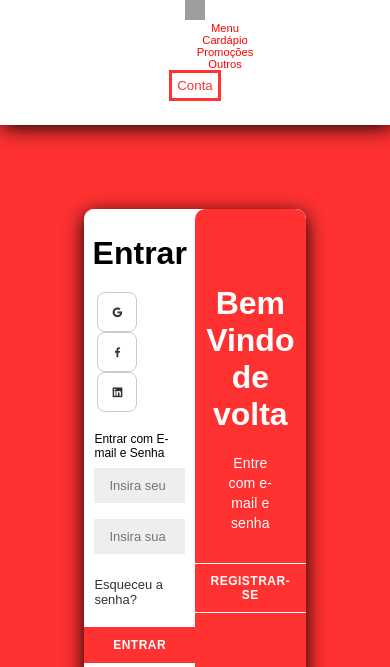
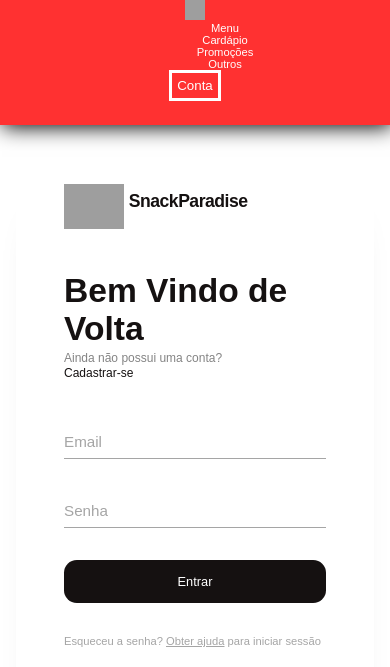
Before and after one commit to AntonioSena0/snackparadise-lachonete, a PHP site: page / in a window 390 px wide. Shown: the top 667 px of the page. Run offline with PHP 8.4, Linux system fonts and the light colour scheme; some web fonts are replaced; grey boxes are pictures that could not be loaded.

Commit message:
Modificando a tela de login

```diff
--- a/Site1°Ano/Menu/index.html
+++ b/Site1°Ano/Menu/index.html
@@ -57,15 +57,15 @@
                 <input type="radio" name="btn-radio" id="imagem3">
 
                 <div class="slide-box primeiro">
-                    <a href="../Quem somos/index.html"><img class="img-desktop" src="../img's/1.png" alt="slide 1"></a>
+                    <a href="../Quem somos/index.html"><img class="img-desktop" src="../img's/Slider-Menu/1.png" alt="slide 1"></a>
                 </div>
 
                 <div class="slide-box ">
-                    <a href="#"><img class="img-desktop" src="../img's/2.png" alt="slide 3"></a>
+                    <a href="#"><img class="img-desktop" src="../img's/Slider-Menu/2.png" alt="slide 3"></a>
                 </div>
 
                 <div class="slide-box ">
-                    <a href="../Cardápio/index.html"><img class="img-desktop" src="../img's/3.png"   alt="slide 3"></a>
+                    <a href="../Cardápio/index.html"><img class="img-desktop" src="../img's/Slider-Menu/3.png"   alt="slide 3"></a>
                 </div>
 
 
--- a/Site1°Ano/Menu/style.css
+++ b/Site1°Ano/Menu/style.css
@@ -112,7 +112,7 @@ header ul li a{
 
 section.slider {
     width: 100%;
-    height: 80vh;
+    height: 120vh;
     padding: 0;
     overflow: hidden;
     position: relative;
--- a/Site1°Ano/Quem somos/index.html
+++ b/Site1°Ano/Quem somos/index.html
@@ -5,7 +5,7 @@
     <meta name="viewport" content="width=device-width, initial-scale=1">
     <link rel="stylesheet" href="style.css">
     <link rel="shortcut icon" href="../img's/Logo.png" type="image/x-icon">
-    <title>Auxílio Preferencial</title>
+    <title>Sobre nós</title>
 </head>
 <body>
     <header id="header">
@@ -14,7 +14,7 @@
 
             <div class="flex">
 
-                <a href="#">
+                <a href="index.html">
                     <img src="../img's/Logo.png" class="logo">
                 </a>
 
@@ -52,7 +52,7 @@
         de Sistemas, onde planejamos o conceito original e a estética de nosso restaurante.
         Atualmente, trabalhamos apenas virtualmente, por conta de desafios financeiros e também por conta dos integrantes serem todos menores de idade.
         Nossos maiores valores são: a integridade com nossos consumidores, o respeito com os funcionários e demais, a inovação, por sermos um ambiente inclusivo e feito de fácil acesso para todos desfrutarem de nossos serviços.</P>
-    <img class="logo2" alt="Vlibras removebg" src="../img's/Logo.png" />
+    <img class="logo2" alt="SnackParadiseLogo" src="../img's/Logo.png" />
     </main>
     <footer>
         <div class="footer-container">
--- a/Site1°Ano/Tela de login/index.html
+++ b/Site1°Ano/Tela de login/index.html
@@ -16,7 +16,7 @@
 
             <div class="flex">
 
-                <a href="#">
+                <a href="../Quem somos/index.html">
                     <img src="../img's/Logo.png" class="logo">
                 </a>
 
@@ -52,81 +52,108 @@
 
     <main>
 
-        <div class="container" id="container">
+        <div class="main-container">
+            <div class="box">
+                <div class="forms">
+                    <form action="index.html" autocomplete="off" class="Entrar-Form">
+                        <div class="logo2">
+                            <img src="../img's/Logo.png" alt="SnackParadiseLogo">
+                            <h4>SnackParadise</h4>
+                        </div>
 
-            <div class="form-container sign-up">
+                        <div class="txt-inicial">
+                            <h2>Bem Vindo de Volta</h2>
+                            <h6>Ainda não possui uma conta?</h6>
+                            <div class="toggle">Cadastrar-se</div>
+                        </div>
 
-                <form>
+                        <div class="form-atual">
 
-                    <h1>Registrar-se</h1>
-                    <div class="social-icons">
+                            <div class="input-wrap">
 
-                        <a href="#" class="icons"><i class='bx bxl-google'></i></a>
-                        <a href="#" class="icons"><i class='bx bxl-facebook'></i></a>
-                        <a href="#" class="icons"><i class='bx bxl-linkedin-square'></i></a>
+                                <input type="email" minlength="4" class="input-field" autocomplete="off" required/>
+                                <label>Email</label>
 
-                    </div><!--social-icons-->
+                            </div>
 
-                    <span>Registrar-se com o E-mail</span>
+                            <div class="input-wrap">
 
-                    <input type="text" placeholder="Nome" required>
-                    <input type="email" placeholder="Insira seu E-mail" required>
-                    <input type="password" placeholder="Insira sua Senha" required>
-                    <button>Registrar-se</button>
-                </form>
+                                <input type="password" minlength="4" class="input-field" autocomplete="off" required/>
+                                <label>Senha</label>
 
-            </div><!--form-container sign-up-->
+                            </div>
 
-        <div class="form-container sign-in">
+                            <input type="submit" value="Entrar" class="botao-login">
 
-            <form>
+                            <p class="txt">
+                                Esqueceu a senha?
+                                <a href="#">Obter ajuda</a> para iniciar sessão
+                            </p>
 
-                <h1>Entrar</h1>
-                <div class="social-icons">
+                        </div>
+                    </form>
 
-                    <a href="#" class="icons"><i class='bx bxl-google'></i></a>
-                    <a href="#" class="icons"><i class='bx bxl-facebook'></i></a>
-                    <a href="#" class="icons"><i class='bx bxl-linkedin-square'></i></a>
+                    <form action="index.html" autocomplete="off" class="Cadastrar-se-Form">
+                        <div class="logo2">
+                            <img src="../img's/Logo.png" alt="SnackParadiseLogo">
+                            <h4>SnackParadise</h4>
+                        </div>
 
-                </div><!--social-icons-->
+                        <div class="txt-inicial">
+                            <h2>Seja Bem Vindo</h2>
+                            <h6>Já tem uma conta?</h6>
+                            <div class="toggle">Entrar</div>
+                        </div>
 
-                <span>Entrar com E-mail e Senha</span>
+                        <div class="form-atual">
 
-                <input type="email" placeholder="Insira seu E-mail" required>
-                <input type="password" placeholder="Insira sua Senha" required>
-                <a href="#">Esqueceu a senha?</a>
-                <button>Entrar</button>
+                            <div class="input-wrap">
 
-            </form>
+                                <input type="text" minlength="4" class="input-field" autocomplete="off" required/>
+                                <label>Nome</label>
 
-        </div><!--form-container sign-up-->
+                            </div>
 
-        <div class="toggle-container">
+                            <div class="input-wrap">
 
-            <div class="toggle">
+                                <input type="email" class="input-field" autocomplete="off" required/>
+                                <label>Email</label>
 
-                <div class="toggle-panel toggle-left">
+                            </div>
 
-                    <h1>Bem Vindo a<br> Nossa Lanchonete</h1>
-                    <p>Se junte a nós e experimente os <br>melhores lanches da sua vida</p>
-                    <button class="hidden" id="login">Entrar</button>
+                            <div class="input-wrap">
 
+                                <input type="password" minlength="4" class="input-field" autocomplete="off" required/>
+                                <label>Senha</label>
+
+                            </div>
+
+                            <input type="submit" value="Cadastrar-se" class="botao-login">
+
+                            <p class="txt">
+                                Cadastrando esta conta, você concorda com os
+                                <a href="#">Termos de Serviços</a> e
+                                <a href="#">Política de Privacidade</a>
+                            </p>
+
+                        </div>
+                    </form>
                 </div>
 
-                <div class="toggle-panel toggle-right">
-
-                    <h1>Bem Vindo de volta</h1>
-                    <p>Entre com e-mail e senha</p>
-                    <button class="hidden" id="register">Registrar-se</button>
-
-                </div><!--toggle-panel toggle-right-->
-
-            </div><!--toggle-->
-
-        </div><!--toggle-container-->
-
-    </div><!--container-->
-
+                <div class="carrossel">
+                    <div class="imagens">
+                        <img src="../img's/Slider-Login/1.png" class="imagem img-1 mostrar" alt="Sobre nós">
+                        <img src="../img's/Slider-Login/2.png" class="imagem img-2" alt="Junte se a nós">
+                        <img src="../img's/Slider-Login/3.png" class="imagem img-3" alt="Tenha a melhor experiência">
+                        <div class="bullets">
+                            <span class="active" data-value="1"></span>
+                            <span data-value="2"></span>
+                            <span data-value="3"></span>
+                    </div>
+                </div>
+                </div>
+            </div>
+        </div>
     </main>
 
     <footer>
--- a/Site1°Ano/Tela de login/style.css
+++ b/Site1°Ano/Tela de login/style.css
@@ -17,197 +17,6 @@ body{
 
 body.loaded {
     opacity: 2;
-}
-
-main{
-    position: relative;
-    display: flex;
-    background-color: #FF3131;
-    padding: 10vh;
-}
-
-.container{
-    background-color: #fff;
-    border-radius: 10px;
-    box-shadow: 0 5px 20px #000;
-    position: relative;
-    display: flex;
-    overflow: hidden;
-    width: 70%;
-    max-width: 100%;
-    height: 480px;
-    margin: 0 auto;
-}
-
-.container p{
-    font-size: 14px;
-    line-height: 20px;
-    letter-spacing: 0.1px;
-    margin: 20px 0;
-}
-
-.container span{
-    font-size: 12px;
-}
-
-.container a{
-    color: #333;
-    font-size: 13px;
-    text-decoration: none;
-    margin: 15px 0 10px;
-}
-
-.container button{
-    background-color: #FF3131;
-    color: #fff;
-    font-size: 12px;
-    padding: 10px 45px;
-    border: 1px solid transparent;
-    border-radius: 10px;
-    font-weight: 600;
-    letter-spacing: 0.5px;
-    text-transform: uppercase;
-    margin-top: 10px;
-    cursor: pointer;
-}
-
-.container button.hidden{
-    background-color: transparent;
-    border-color: #fff;
-}
-
-.container form{
-    background-color: #fff;
-    display: flex;
-    align-items: center;
-    justify-content: center;
-    flex-direction: column;
-    height: 100%;
-    padding: 10px;
-}
-
-.container input{
-    background-color: #eee;
-    border: none;
-    margin: 8px 0;
-    padding: 10px 15px;
-    font-size: 13px;
-    width: 100%;
-    outline: none;
-}
-
-.form-container{
-    position: absolute;
-    top: 0;
-    height: 100%;
-    transition: all 0.6s ease-in-out;
-}
-
-.sign-in{
-    left: 0;
-    width: 50%;
-    z-index: 2;
-}
-
-.sign-up{
-    left: 0;
-    width: 50%;
-    opacity: 0;
-    z-index: 1;
-}
-
-.container.active .sign-up{
-    transform: translateX(100%);
-    opacity: 1;
-    z-index: 5;
-    animation: move 0.6s;
-}
-
-@keyframes move{
-    0%, 49.99%{
-        opacity: 0;
-        z-index: 1;
-    }
-    50%, 100%{
-        opacity: 1;
-        z-index: 5;
-    }
-}
-
-.social-icons{
-    margin: 20px 0;
-}
-
-.social-icons a{
-    border: 1px solid #ccc;
-    border-radius: 20%;
-    display: inline-flex;
-    justify-content: center;
-    align-items: center;
-    margin: 0 3px;
-    width: 40px;
-    height: 40px;
-}
-
-.toggle-container{
-    position: relative;
-    top: 0;
-    left: 50%;
-    width: 50%;
-    height: 100%;
-    overflow: hidden;
-    transition: all 0.6s ease-in-out;
-    border-radius: 10px;
-    z-index: 1000;
-}
-
-.container.active .toggle-container{
-    transform: translateX(-100%);
-    border-radius: 10px;
-}
-
-.toggle{
-    background-color: #FF3131;
-    height: 100%;
-    color: #fff;
-    position: relative;
-    left: -100%;
-    height: 100%;
-    width: 200%;
-    transform: translateX(0);
-    transition: all 0.6s ease-in-out;
-}
-
-.container.active .toggle{
-    transform: translateX(50%);
-}
-
-.toggle-panel{
-    position: absolute;
-    width: 50%;
-    height: 100%;
-    display: flex;
-    align-items: center;
-    justify-content: center;
-    flex-direction: column;
-    padding: 0 30px;
-    text-align: center;
-    top: 0;
-    transform: translateX(0);
-    transition: all 0.6s ease-in-out;
-}
-
-.toggle-left{
-    transform: translateX(-200%);
-}
-
-.container.active .toggle-left{
-    transform: translateX(0);
-}
-
-.toggle-right{
-    right: 0;
-    transform: translateX(0);
 }
 
 .logo{
@@ -237,6 +46,7 @@ header{
     left: 0;
     box-shadow: 2px 2px 20px #000;
     transition: 0.5s;
+    background-color: #FF3131;
 }
 
 header i{
@@ -254,7 +64,7 @@ header ul li{
 }
 
 header ul li a{
-    color: red;
+    color: #fff;
     text-decoration: none;
 }
 
@@ -264,29 +74,288 @@ header ul li a{
 
 .list-menu1:hover{
     transform: scale(1.4);
-    color: #FF3131;
+    color: #fff;
 }
 
 .btn-conta button{
     background: none;
     border: none;
     cursor: pointer;
-    color: #FF3131;
-    border: solid #FF3131;
+    color: #fff;
+    border: solid #fff;
     padding: 5px;
     transition: 500ms;
 }
 
 .btn-conta button:hover{
-    background-color: #FF3131;
-    color: #fff;
-    border: solid #fff;
+    background-color: #fff;
+    color: #ff3131;
+    border: solid #ff3131;
     transform: scale(1.3);
 }
 
+main{
+    width: 100%;
+    min-height: 100vh;
+    overflow: hidden;
+    padding: 2rem;
+    display: flex;
+    align-items: center;
+    justify-content: center;
+}
+
+.main-container{
+    position: relative;
+    width: 100%;
+    max-width: 1020px;
+    height: 640px;
+    background-color: #fff;
+    border-radius: 3.3rem;
+    box-shadow: 0 60px 40px -30px rgba(0, 0, 0, 0.27);
+}
+
+.box{
+    position: absolute;
+    width: calc(100% - 4.1rem);
+    height: calc(100% - 4.1rem);
+    top: 50%;
+    left: 50%;
+    transform: translate(-50%, -50%);
+}
+
+.forms{
+    position: absolute;
+    height: 100%;
+    width: 45%;
+    top: 0;
+    left: 0;
+    display: grid;
+    grid-template-columns: 1fr;
+    grid-template-rows: 1fr;
+    transition: 0.8s ease-in-out;
+}
+
+form{
+    max-width: 260px;
+    width: 100%;
+    margin: 0 auto;
+    height: 100%;
+    display: flex;
+    flex-direction: column;
+    justify-content: space-evenly;
+    grid-column: 1 / 2;
+    grid-row: 1 / 2;
+    transition: opacity 0.02s 0.4s;
+}
+
+form.Cadastrar-se-Form{
+    opacity: 0;
+    pointer-events: none;
+}
+
+.logo2{
+    display: flex;
+    align-items: center;
+}
+
+.logo2 img{
+    width: 60px;
+    margin-right: 0.3rem;
+}
+
+.logo2 h4{
+    font-size: 1.1rem;
+    margin-top: -9px;
+    letter-spacing: -0.5px;
+    color: #151111;
+}
+
+.txt-inicial h2{
+    font-size: 2.1rem;
+    font-weight: 600;
+    color: #151111;
+}
+
+.txt-inicial h6{
+    color: #0000007c;
+    font-weight: 400;
+    font-size: 0.75rem;
+    display: inline;
+}
+
+.toggle{
+    color: #151111;
+    text-decoration: none;
+    font-size: 0.75rem;
+    font-weight: 500;
+    transition: 0.3s;
+    cursor: pointer;
+}
+
+.toggle:hover{
+    color: #FF3131;
+}
+
+.input-wrap{
+    position: relative;
+    height: 37px;
+    margin-bottom: 2rem;
+}
+
+.input-field{
+    position: absolute;
+    width: 100%;
+    height: 100%;
+    background: none;
+    border: none;
+    outline: none;
+    border-bottom: 1px solid #a5a5a5;
+    padding: 0;
+    font-size: 0.95rem;
+    color: #151111;
+    transition: 0.4s;
+}
+
+label{
+    position: absolute;
+    left: 0;
+    top: 50%;
+    transform: translateY(-50%);
+    font-size: 0.95rem;
+    color: #a5a5a5;
+    transition: 0.4s;
+}
+
+.input-field.active{
+    border-bottom-color: #151111;
+}
+
+.input-field.active + label{
+    font-size: 0.75rem;
+    top: -2px;
+}
+
+.botao-login{
+    display: inline-block;
+    width: 100%;
+    height: 43px;
+    background-color: #151111;
+    color: #fff;
+    border: none;
+    cursor: pointer;
+    border-radius: 0.8rem;
+    font-size: 0.8rem;
+    margin-bottom: 2rem;
+    transition: 0.4s;
+}
+
+.botao-login:hover{
+    background-color: #FF3131;
+}
+
+.txt{
+    color: #a5a5a5;
+    font-size: 0.7rem;
+}
+
+.txt a{
+    color: #a5a5a5;
+    transition: 0.3s;
+}
+
+.txt a:hover{
+    color: #FF3131;
+}
+
+main.Modo-Cadastrar-se form.Entrar-Form{
+    opacity: 0;
+    pointer-events: none;
+}
+
+main.Modo-Cadastrar-se form.Cadastrar-se-Form{
+    opacity: 1;
+    pointer-events: all;
+}
+
+main.Modo-Cadastrar-se .forms{
+    left: 55%;
+}
+
+main.Modo-Cadastrar-se .carrossel{
+    left: 0;
+}
+
+.carrossel{
+    position: absolute;
+    height: 100%;
+    width: 55%;
+    left: 45%;
+    top: 0;
+    background-color: #9e1c1c;
+    border-radius: 50px;
+    transition: 0.8s ease-in-out;
+    overflow: hidden;
+}
+
+.imagens{
+    display: grid;
+    grid-template-columns: 1fr;
+    grid-template-rows: 1fr;
+}
+
+.imagem{
+    width: 100%;
+    height: 100%;
+    grid-column: 1/2;
+    grid-row: 1/2;
+    opacity: 0;
+    border-radius: 50px;
+    transition: opacity 0.3s, transform 0.5s;
+}
+
+.img-1{
+    transform: translate(0, -50px);
+}
+
+.img-2{
+    transform: scale(0.4, 0.5);
+}
+
+.img-3{
+    transform: scale(0.3) rotate(20deg);
+}
+
+.imagem.mostrar{
+    opacity: 1;
+    transform: none;
+}
+
+.bullets{
+    display: flex;
+    align-items: center;
+    justify-content: center;
+}
+
+.bullets span{
+    display: block;
+    width: 0.5rem;
+    height: 0.5rem;
+    background-color: #fff;
+    margin: 0 0.25rem;
+    border-radius: 50%;
+    cursor: pointer;
+    transition: 0.3s;
+}
+
+.bullets span.active{
+    width: 1.1rem;
+    background-color: #151111;
+    border-radius: 1rem;
+}
+
 footer {
-    background-color: #FFF;
-    color: #FF3131;
+    background-color: #ff3131;
+    color: #fff;
     padding: 20px;
     text-align: center;
 }
@@ -304,7 +373,7 @@ footer {
 }
 
 .footer-container .footer-links a {
-    color: #FF3131;
+    color: #fff;
     text-decoration: none;
     margin: 0 10px;
     font-size: 1rem;
@@ -316,6 +385,58 @@ footer {
 
 .footer-container .footer-bottom {
     font-size: 1rem;
+}
+
+@media screen and (max-width: 850px){
+    .main-container{
+        height: auto;
+        max-width: 550px;
+        overflow: hidden;
+    }
+
+    .box{
+        position: static;
+        transform: none;
+        width: revert;
+        height: revert;
+        padding: 2rem;
+    }
+
+    .forms{
+        position: revert;
+        width: 100%;
+        height: auto;
+    }
+
+    form{
+        max-width: revert;
+        padding: 1.5rem 2.5rem 2rem;
+        transition: transform 0.8s ease-in-out, opacity 0.45s linear;
+    }
+
+    .txt-inicial{
+        margin: 2rem 0;
+    }
+
+    form.Cadastrar-se-Form {
+        transform: translateX(100%);
+    }
+
+    main.Cadastrar-se-Form form.Entrar-Form{
+        transform: translateX(-100%);
+    }
+
+    main.Modo-Cadastrar-se form.Cadastrar-se-Form{
+        transform: translateX(0%);
+    }
+
+    .carrossel{
+        position: revert;
+        height: auto;
+        width: 100%;
+        padding: 3rem 2rem;
+        display: flex;
+    }
 }
 
 @media screen and (max-width: 768px){
@@ -365,3 +486,30 @@ footer {
         font-size: 0.7rem;
     }
 }
+
+@media screen and (max-width: 530px){
+    main{
+        padding: 1rem;
+    }
+
+    .main-container{
+        border-radius: 2rem;
+    }
+
+    .box{
+        padding: 1rem;
+    }
+
+    .carrossel{
+        padding: 1.5rem 1rem;
+        border-radius: 1.6rem;
+    }
+
+    .imagens{
+        margin-bottom: 1rem;
+    }
+
+    form{
+        padding: 1rem 2rem 1.5rem;
+    }
+}
```
Also changed, not shown: Site1°Ano/Tela de login/menu.js (+37 -12 lines), Site1°Ano/img's/2.png (deleted), Site1°Ano/img's/3.png (deleted), Site1°Ano/img's/Slider-Login/1.png (added), Site1°Ano/img's/Slider-Login/2.png (added), Site1°Ano/img's/Slider-Login/3.png (added), Site1°Ano/img's/Slider-Menu/1.png (renamed from Site1°Ano/img's/1.png), 2 other files.
